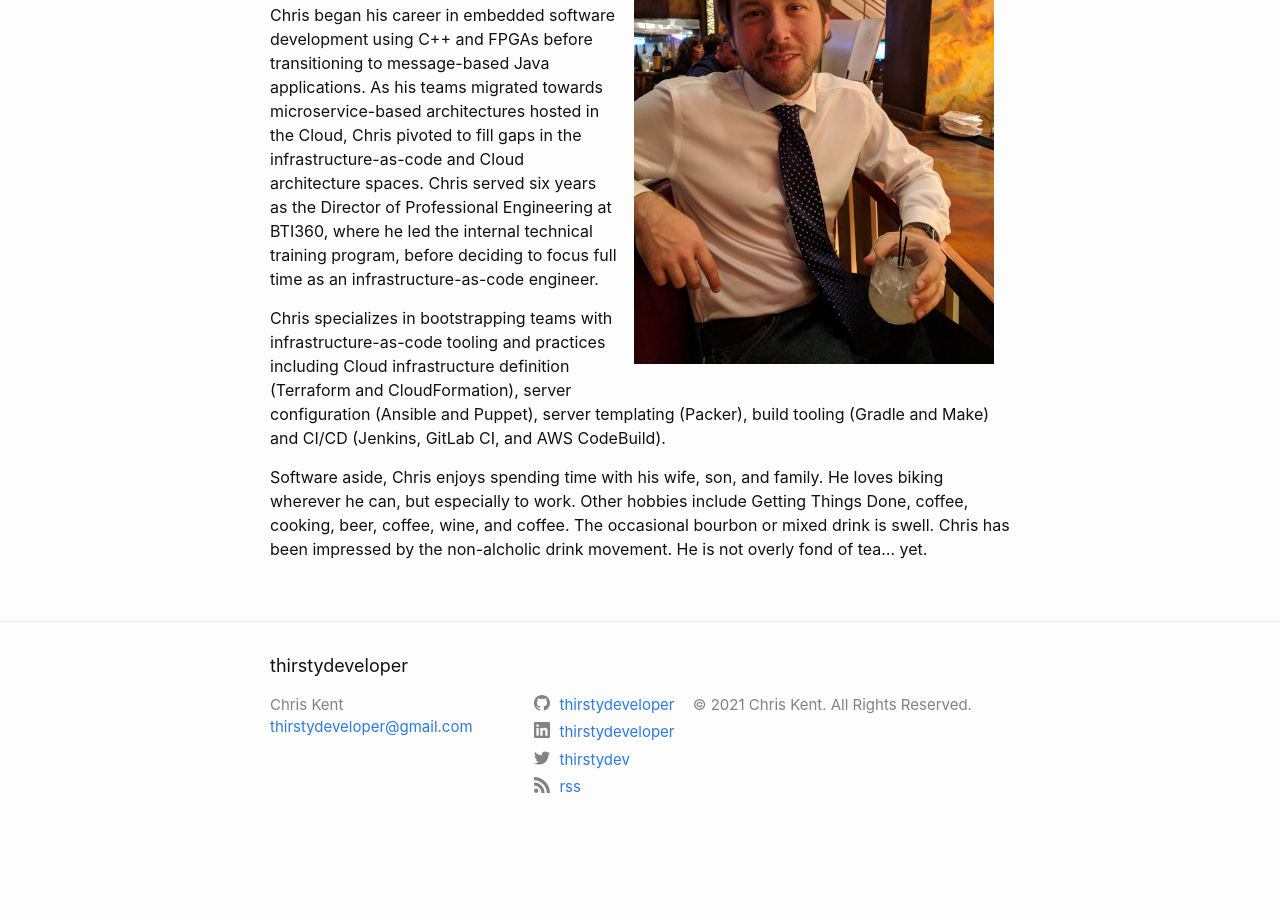
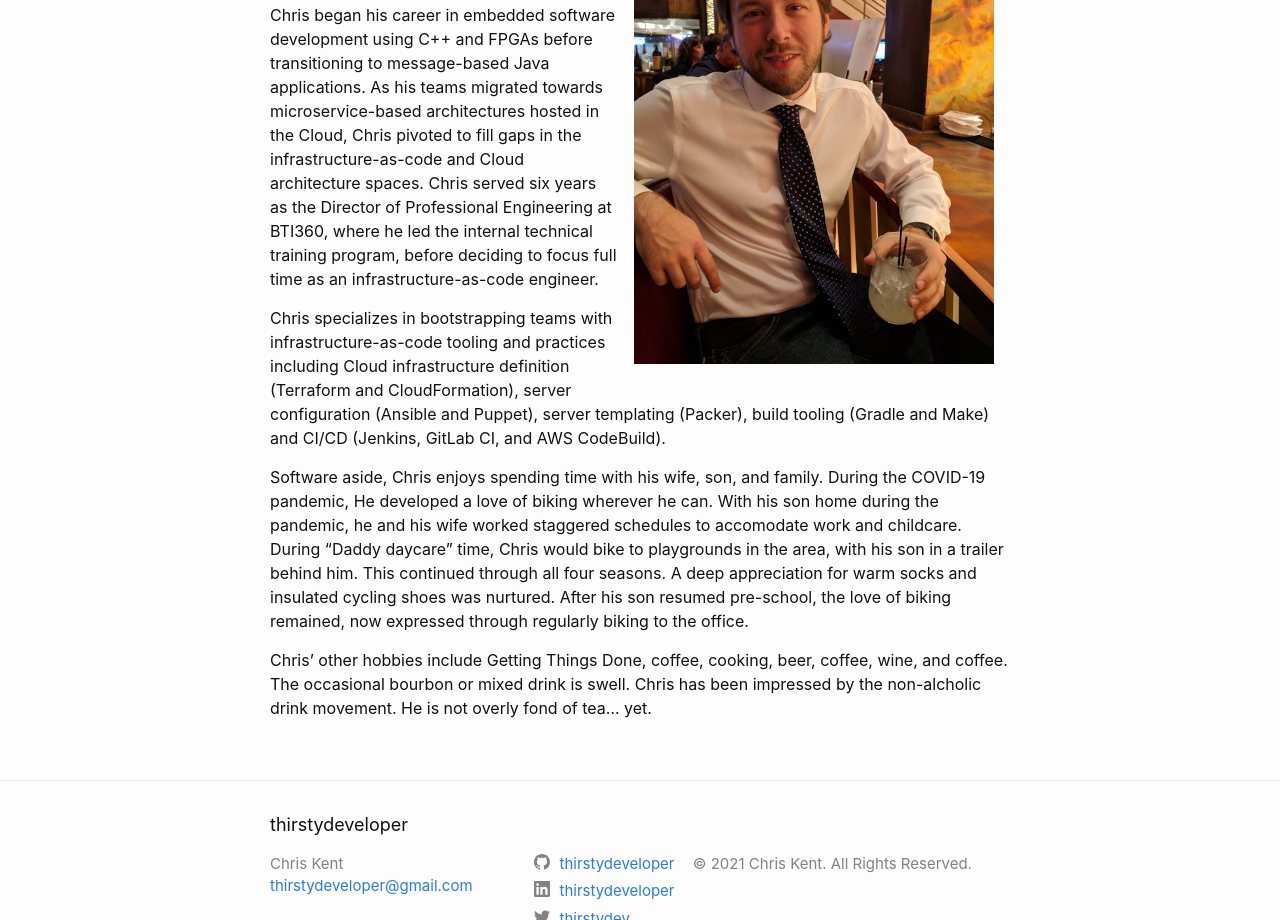
Before and after one commit to thirstydeveloper/thirstydeveloper.github.io, a plain HTML site: page about/index.html in a window 1280 px wide. Shown: the part 286-1206 px from the top of the page. Before the commit the page ends 1145 px from the top, so only its background shows below. Drawn offline with Linux system fonts and the light colour scheme.

Commit message:
Update about.md

```diff
--- a/about/index.html
+++ b/about/index.html
@@ -61,7 +61,9 @@ if(!(window.doNotTrack === "1" || navigator.doNotTrack === "1" || navigator.doNo
 
 <p>Chris specializes in bootstrapping teams with infrastructure-as-code tooling and practices including Cloud infrastructure definition (Terraform and CloudFormation), server configuration (Ansible and Puppet), server templating (Packer), build tooling (Gradle and Make) and CI/CD (Jenkins, GitLab CI, and AWS CodeBuild).</p>
 
-<p>Software aside, Chris enjoys spending time with his wife, son, and family. He loves biking wherever he can, but especially to work. Other hobbies include Getting Things Done, coffee, cooking, beer, coffee, wine, and coffee. The occasional bourbon or mixed drink is swell. Chris has been impressed by the non-alcholic drink movement. He is not overly fond of tea… yet.</p>
+<p>Software aside, Chris enjoys spending time with his wife, son, and family. During the COVID-19 pandemic, He developed a love of biking wherever he can. With his son home during the pandemic, he and his wife worked staggered schedules to accomodate work and childcare. During “Daddy daycare” time, Chris would bike to playgrounds in the area, with his son in a trailer behind him. This continued through all four seasons. A deep appreciation for warm socks and insulated cycling shoes was nurtured. After his son resumed pre-school, the love of biking remained, now expressed through regularly biking to the office.</p>
+
+<p>Chris’ other hobbies include Getting Things Done, coffee, cooking, beer, coffee, wine, and coffee. The occasional bourbon or mixed drink is swell. Chris has been impressed by the non-alcholic drink movement. He is not overly fond of tea… yet.</p>
 
   </div>
 
```
Also changed, not shown: feed.xml (+1 -1 lines).
